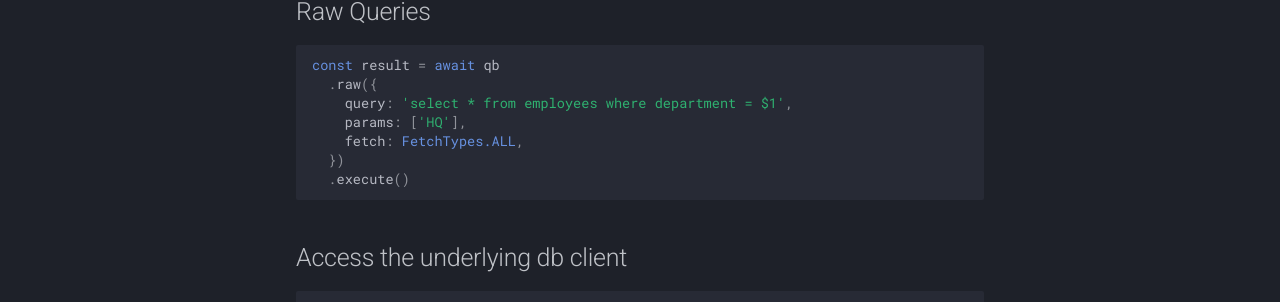
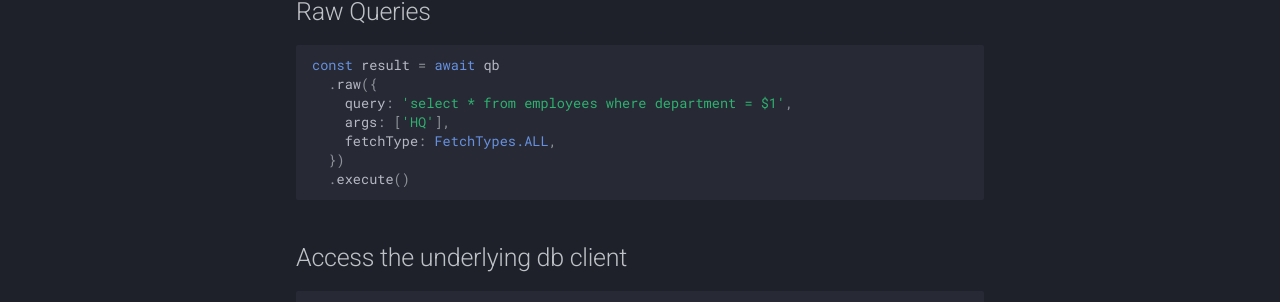
Before and after one commit to G4brym/workers-qb, an MkDocs documentation site: the page built from docs/pages/basic-queries.md, in a window 1280 px wide and 900 px high, scrolled down 2886 px. Shown: the part 405-707 px from the top of the window. Built offline with MkDocs 1.6.1 and Material for MkDocs 9.7.7, drawn with Linux system fonts in a browser that asks for light colours; comment, search, counter and statistics services are not loaded; part of the change alters nothing that is shown.

Commit message:
Fix docs

````diff
--- a/docs/pages/basic-queries.md
+++ b/docs/pages/basic-queries.md
@@ -161,8 +161,8 @@ const dropped = await qb.dropTable({
 const result = await qb
   .raw({
     query: 'select * from employees where department = $1',
-    params: ['HQ'],
-    fetch: FetchTypes.ALL,
+    args: ['HQ'],
+    fetchType: FetchTypes.ALL,
   })
   .execute()
 ```
````
